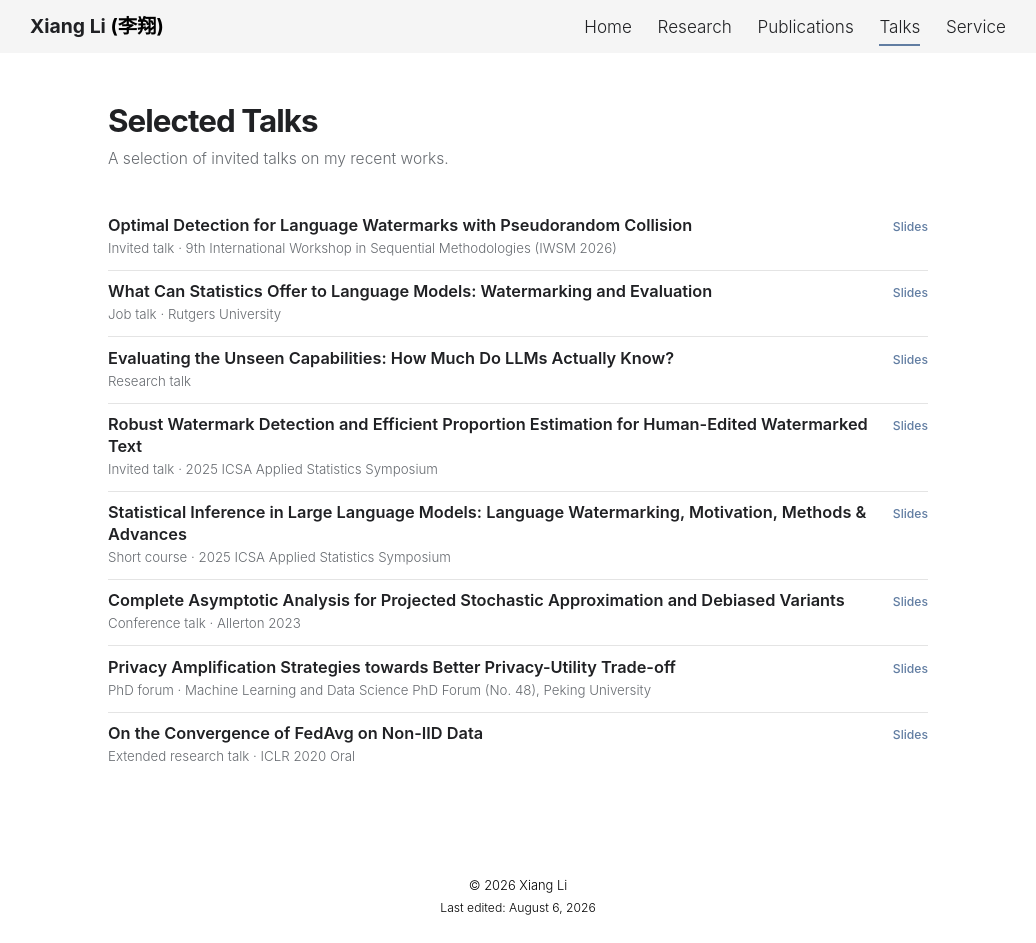
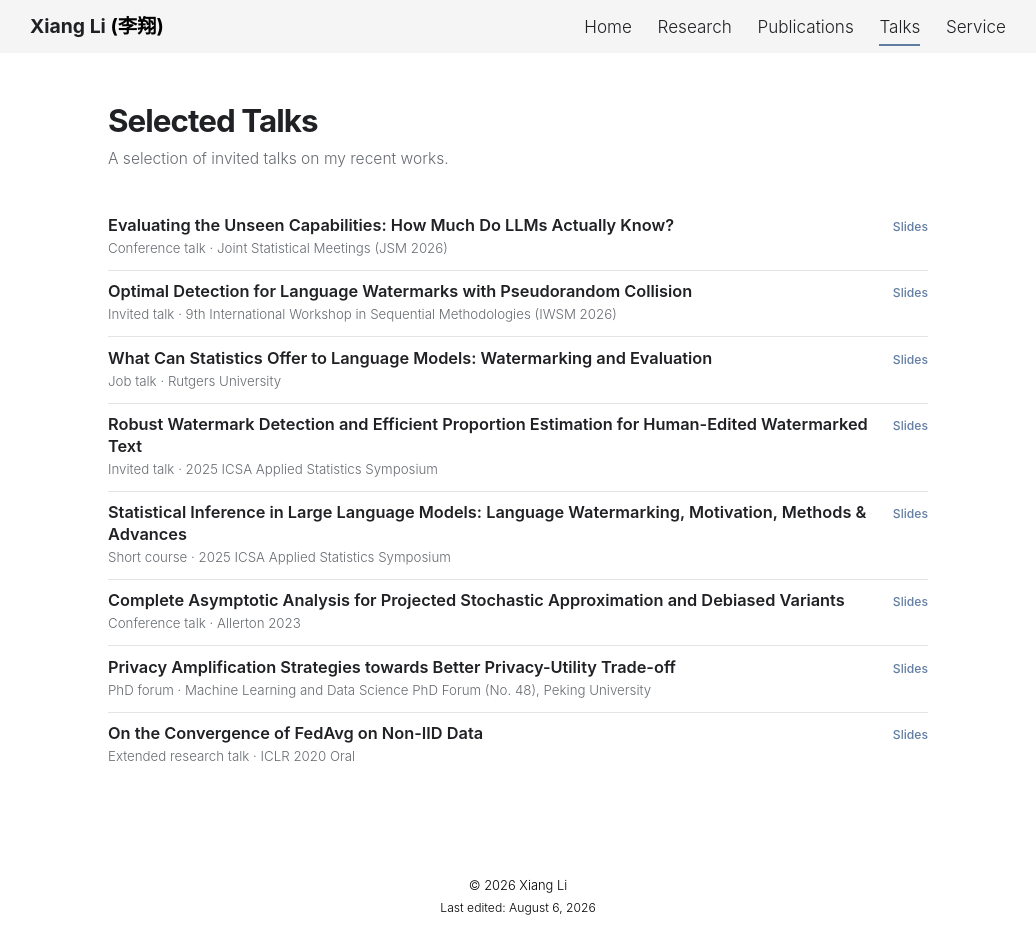
Before and after one commit to lx10077/lx10077.github.io, a Jekyll site: the page built from _pages/talks.md, in a window 1280 px wide. Shown: the whole page, without its empty margins (122-1158 px from the left). Built offline with Jekyll 4.4.1, drawn with Linux system fonts in a browser that asks for light colours; comment, search, counter and statistics services are not loaded; a style sheet for code colours, icons or effects is not loaded.

Commit message:
add recent

```diff
--- a/_bibliography/papers.bib
+++ b/_bibliography/papers.bib
@@ -56,7 +56,7 @@
 	selected={true},
 	code={https://github.com/Raina-Xin/KnowSum},
 	poster={posters/2025MIXER_UnseenKnowledge.pdf},
-	slides={slides/2025GM_unseen.pdf},
+	slides={slides/2026JSM_UnseenCapabilities.pdf},
 	finished= {2025},
 }
 
--- a/_data/talks.yml
+++ b/_data/talks.yml
@@ -23,9 +23,10 @@
   slides: /assets/pdf/slides/2025ICSA_proportion.pdf
 
 - title: "Evaluating the Unseen Capabilities: How Much Do LLMs Actually Know?"
-  date: 2025-08-21
-  kind: Research talk
-  slides: /assets/pdf/slides/2025GM_unseen.pdf
+  date: 2026-08-04
+  kind: Conference talk
+  event: Joint Statistical Meetings (JSM 2026)
+  slides: /assets/pdf/slides/2026JSM_UnseenCapabilities.pdf
 
 - title: "On the Convergence of FedAvg on Non-IID Data"
   date: 2020-01-01
```
Also changed, not shown: _pages/about.md (+1 -1 lines), 2 other files.
